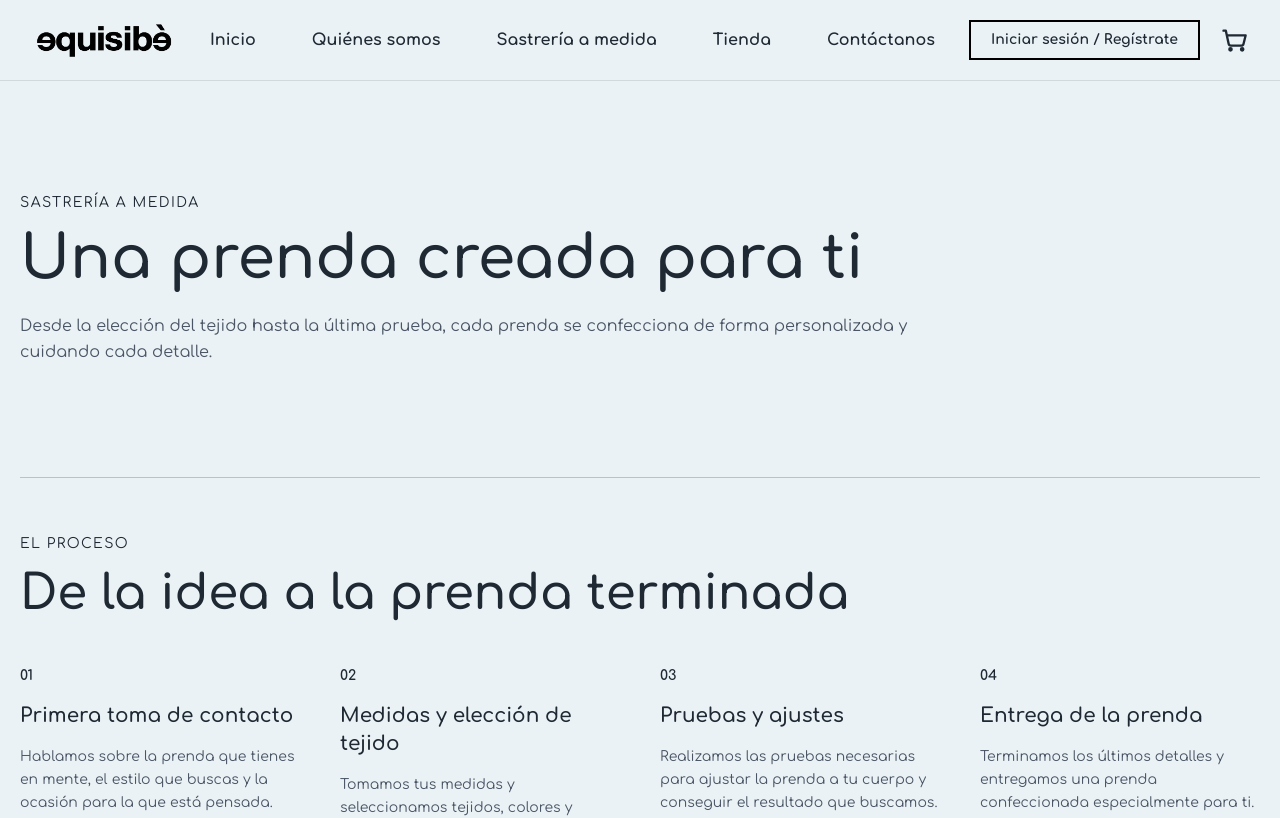
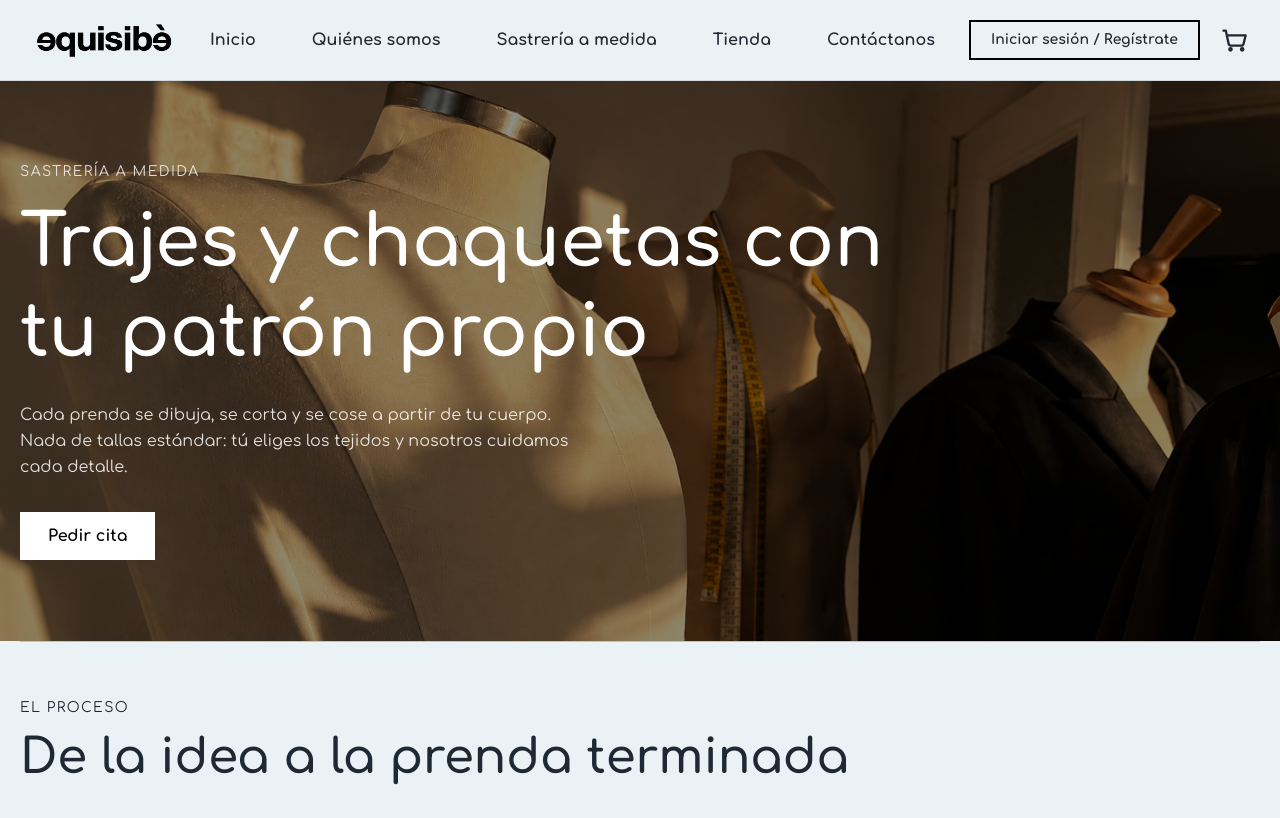
Before and after one commit to andreaperezgon/equisibe-frontend, a Vue app: page /tailoring in a window 1280 px wide. Shown: the top 818 px of the page. Built offline with nearby package versions, Linux system fonts and the light colour scheme.

Commit message:
refactor: redesign tailoring hero section

```diff
--- /dev/null
+++ b/src/components/tailoring/TailoringHero.vue
@@ -0,0 +1,42 @@
+<script setup>
+import tailoringHero from '../../assets/tailoring-hero.png'
+</script>
+
+<template>
+  <section class="relative min-h-[55vh] overflow-hidden md:min-h-[70vh]">
+    <!-- Imagen -->
+<img
+  :src="tailoringHero"
+  alt="Taller de sastrería a medida"
+  class="absolute inset-0 h-full w-full object-cover"
+/>
+
+<!-- Capa oscura -->
+<div class="absolute inset-0 bg-black/45"></div>
+
+    <div class="relative z-10 flex min-h-[55vh] items-center md:min-h-[70vh]">
+      <div class="mx-auto w-full max-w-7xl px-5 text-white">
+        <p class="text-sm uppercase tracking-widest text-white/80">
+          Sastrería a medida
+        </p>
+
+        <h1 class="mt-4 max-w-4xl text-4xl font-semibold leading-tight md:text-7xl">
+          Trajes y chaquetas con tu patrón propio
+        </h1>
+
+        <p class="mt-6 max-w-xl leading-relaxed text-white/85">
+          Cada prenda se dibuja, se corta y se cose a partir de tu cuerpo.
+          Nada de tallas estándar: tú eliges los tejidos y nosotros cuidamos
+          cada detalle.
+        </p>
+
+        <RouterLink
+          to="/contact"
+          class="mt-8 inline-block bg-white px-7 py-3 font-bold text-black transition hover:bg-gray-200"
+        >
+          Pedir cita
+        </RouterLink>
+      </div>
+    </div>
+  </section>
+</template>
--- a/src/views/TailoringView.vue
+++ b/src/views/TailoringView.vue
@@ -1,24 +1,15 @@
 <script setup>
+import TailoringHero from '../components/tailoring/TailoringHero.vue'
 import TailoringProcess from '../components/tailoring/TailoringProcess.vue'
 import TailoringServices from '../components/tailoring/TailoringServices.vue'
 import TailoringContactCta from '../components/tailoring/TailoringContactCta.vue'
+
 </script>
 <template>
   <main>
-    <section class="mx-auto max-w-7xl px-5 py-20 md:py-28">
-      <p class="text-sm uppercase tracking-widest">
-        Sastrería a medida
-      </p>
+        <TailoringHero />
 
-      <h1 class="mt-4 text-4xl font-semibold md:text-6xl">
-        Una prenda creada para ti
-      </h1>
 
-      <p class="mt-6 max-w-4xl leading-relaxed text-gray-600">
-        Desde la elección del tejido hasta la última prueba, cada prenda
-        se confecciona de forma personalizada y cuidando cada detalle.
-      </p>
-    </section>
     <TailoringProcess />
     <TailoringServices />
     <TailoringContactCta />
```
Also changed, not shown: src/assets/tailoring-hero.png (added).
